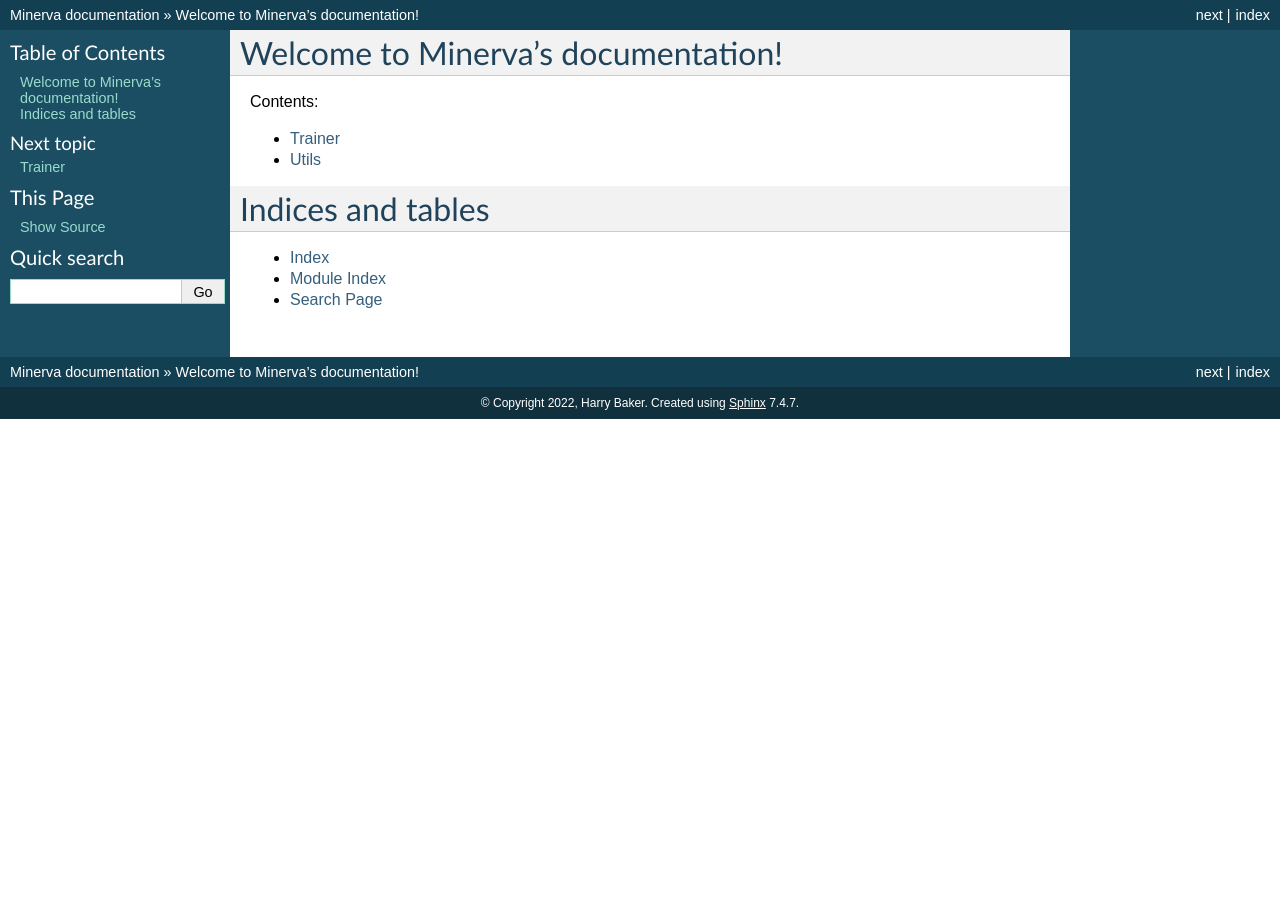
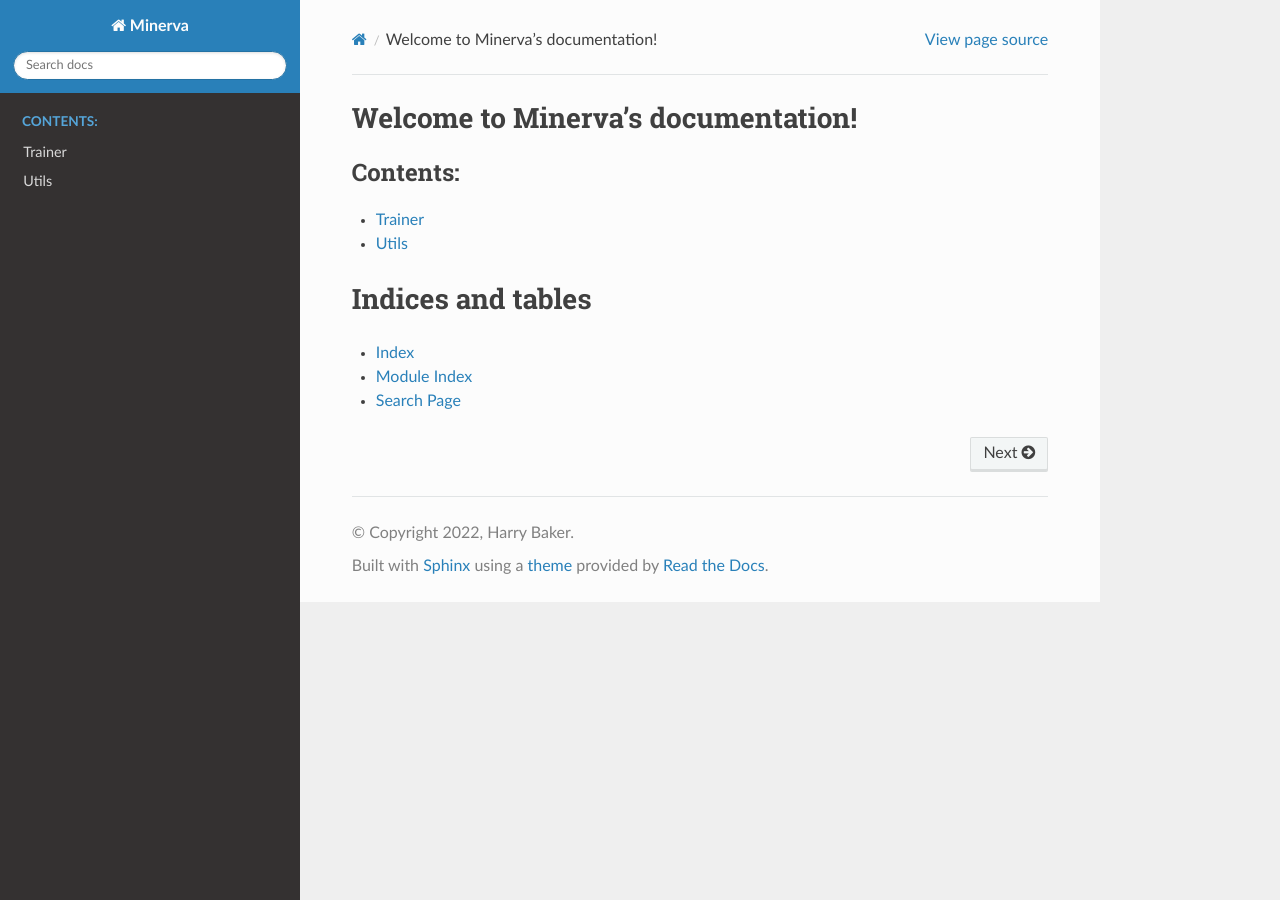
Before and after one commit to Pale-Blue-Dot-97/Minerva, a Sphinx documentation site: the page built from docs/source/index.rst, in a window 1280 px wide. Built offline with Sphinx 7.4.7 and the Read the Docs theme 2.0.0, drawn with Linux system fonts in a browser that asks for light colours.

Commit message:
New html theme

```diff
--- a/docs/source/conf.py
+++ b/docs/source/conf.py
@@ -44,7 +44,7 @@ exclude_patterns = ["_build", "Thumbs.db", ".DS_Store"]
 # The theme to use for HTML and HTML Help pages.  See the documentation for
 # a list of builtin themes.
 #
-html_theme = "classic"
+html_theme = "sphinx_rtd_theme"
 
 # Add any paths that contain custom static files (such as style sheets) here,
 # relative to this directory. They are copied after the builtin static files,
--- a/requirements_dev.txt
+++ b/requirements_dev.txt
@@ -31,3 +31,4 @@ pytest-cov==3.0.0
 mypy==0.931
 flake8==4.0.1
 tox==3.25.0
+sphinx-rtd-theme==1.0.0
```
